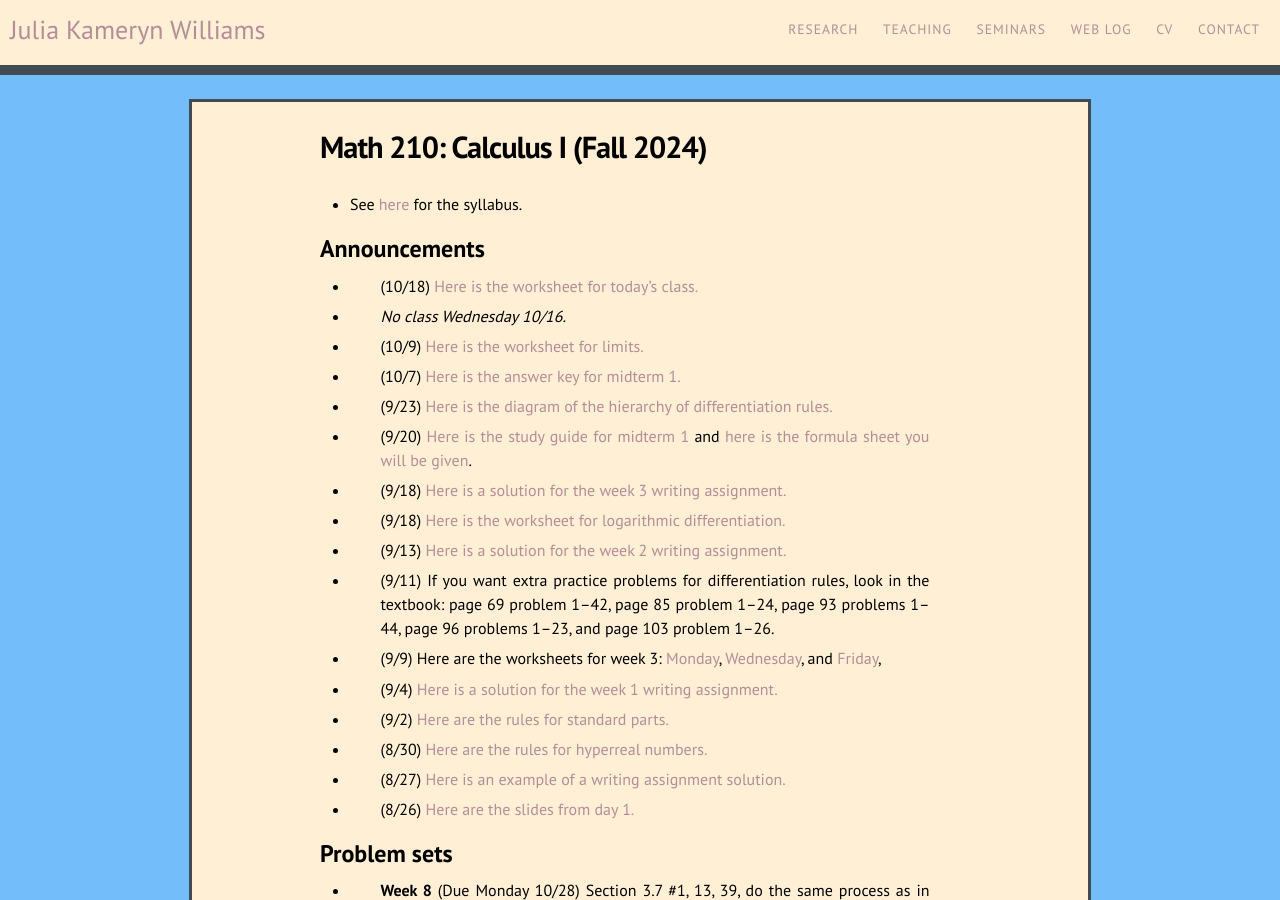
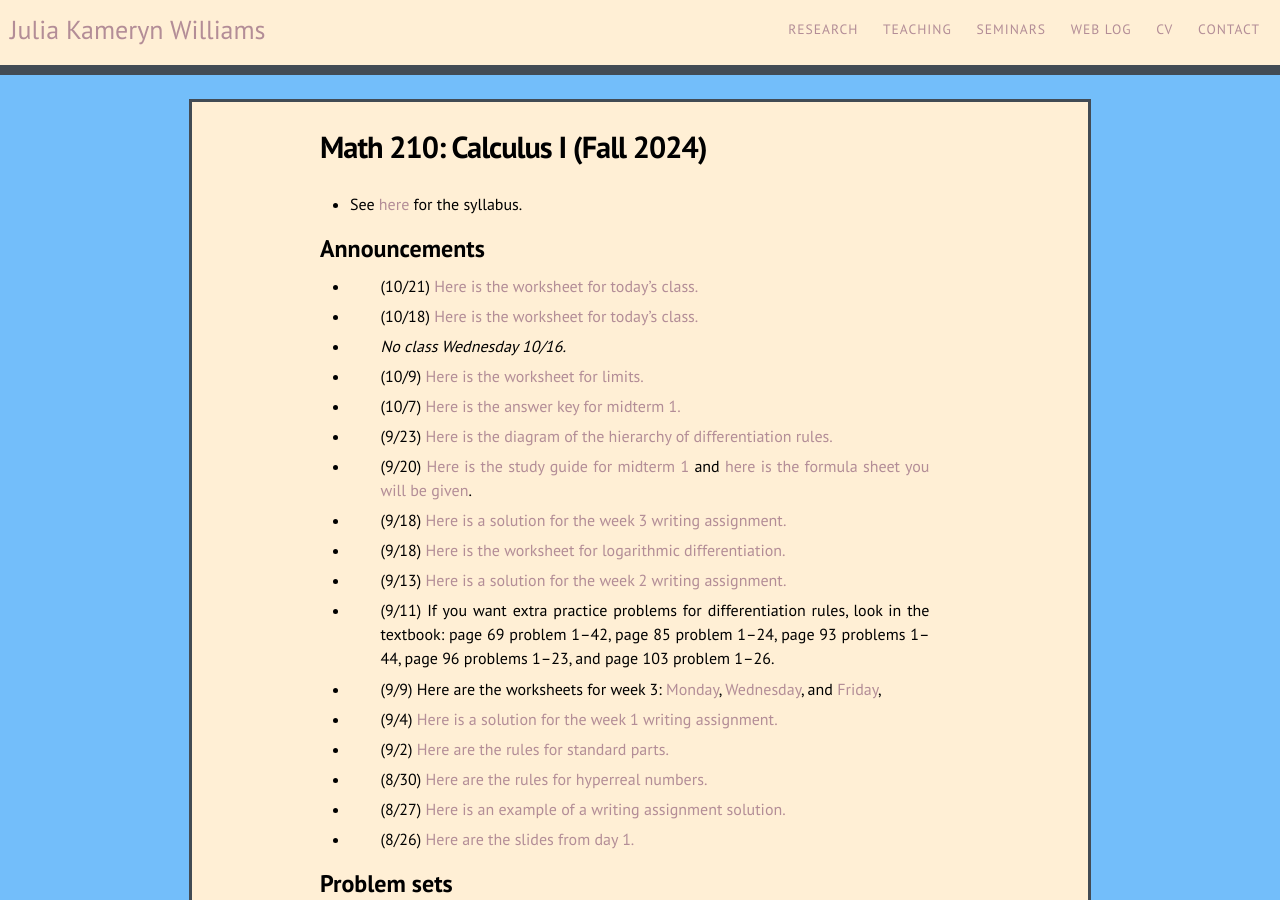
Before and after one commit to kamerynjw/kamerynjw.github.io, a Jekyll site: the page built from teaching/2024/math210.md, in a window 1280 px wide and 900 px high. Built offline with Jekyll 4.4.1, drawn with Linux system fonts in a browser that asks for light colours; nearby versions of some CDN libraries; formulas are drawn with MathJax 3.

Commit message:
new ork sheet

```diff
--- a/teaching/2024/math210.md
+++ b/teaching/2024/math210.md
@@ -9,6 +9,8 @@ permalink: /teaching/2024/math210/
 
 Announcements
 -------------
+
+* (10/21) [Here is the worksheet for today's class.]({{ page.url }}10-21.pdf)
 
 * (10/18) [Here is the worksheet for today's class.]({{ page.url }}10-18.pdf)
 
```
Also changed, not shown: 1 other file.
